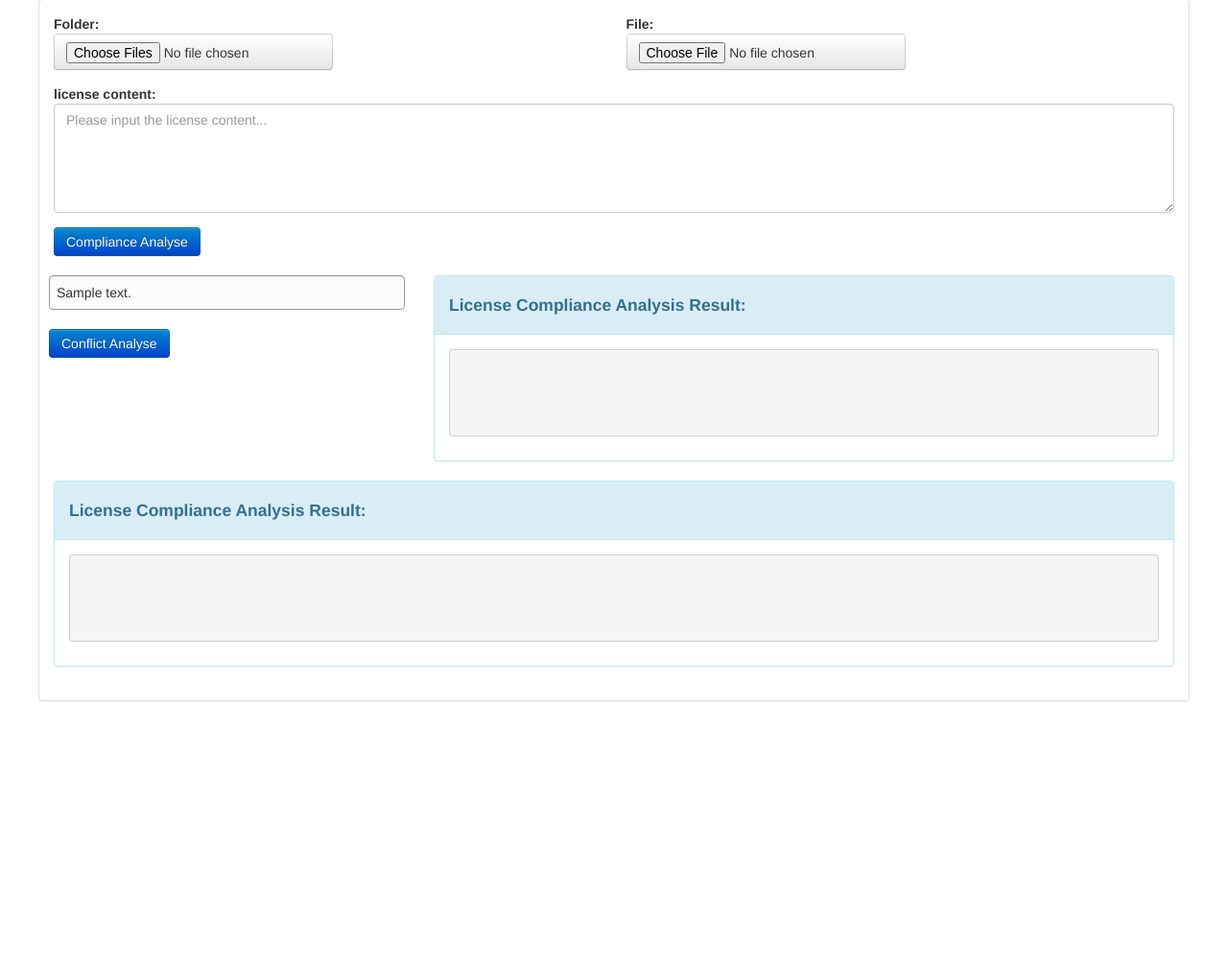
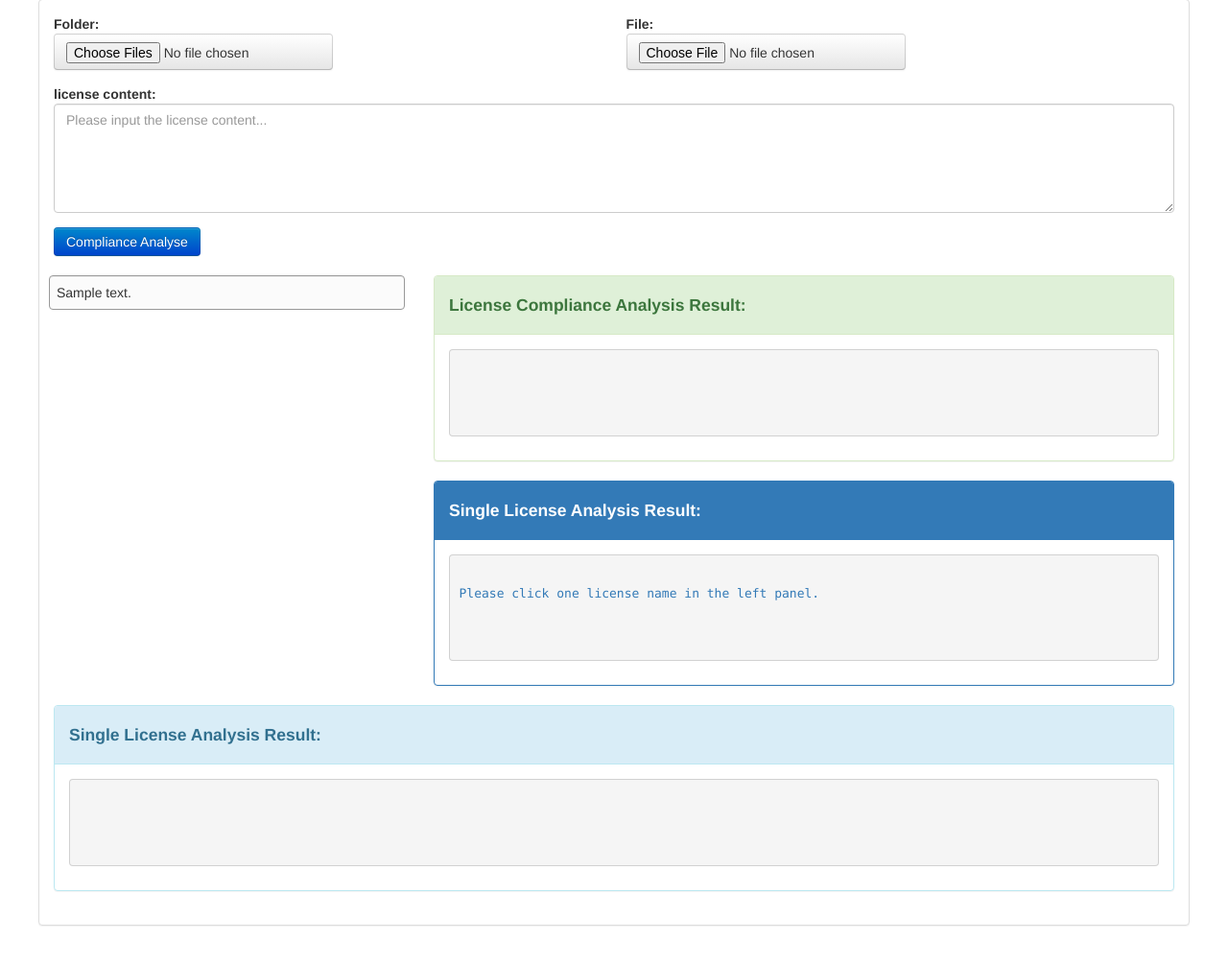
Before and after one commit to JiananHe/LicenseAnalysis, a Django app: template LicenseAnalysis/templates/compliance.html in a window 1280 px wide. Shown: the part 161-1166 px from the top of the page at 96% size. Before the commit the page ends 892 px from the top, so only its background shows below. Run offline with Django 3.2, Linux system fonts and the light colour scheme; the template is opened without the code that fills it: most values are stand-ins (such as "Sample title", 1, 10 or a date in 2020); some libraries are stand-ins or nearby versions.

Commit message:
Integrate compliance function

```diff
--- a/LicenseAnalysis/templates/compliance.html
+++ b/LicenseAnalysis/templates/compliance.html
@@ -20,7 +20,11 @@
               cursor: pointer;
           }
           black{
-              color: #000
+              color: #000;
+          }
+          strongBlue{
+            font-weight: bold;
+            color: #0000ff;
           }
     </style>
 </head>
@@ -79,26 +83,38 @@
                 <div class="col-md-4">
                     <div class="tree well" id="tree_struct" name="tree_struct" style="padding-left: 7px" v-html="message">
                     </div>
-                    <button type="button" id="try_out2" class="btn btn-primary" onclick="conflictClick()">Conflict Analyse</button>
+                    <!--<button type="button" id="try_out2" class="btn btn-primary" onclick="conflictClick()">Conflict Analyse</button>-->
                 </div>
+
                 <div class="col-md-8">
-                    <div class="panel panel-info">
+                    <div class="panel panel-success">
                         <div class="panel-heading">
-                    <h4 id="resultTitle">License Compliance Analysis Result: </h4>
+                            <h4 id="compliance_resultTitle">License Compliance Analysis Result: </h4>
                         </div>
                         <div class="panel-body">
                             <pre>
-                        <p id="folder_content"></p>
+                                <p id="compliance_content"></p>
                             </pre>
-
                         </div>
                     </div>
+
+                    <div class="panel panel-primary">
+                        <div class="panel-heading">
+                            <h4 id="single_resultTitle">Single License Analysis Result: </h4>
+                        </div>
+                        <div class="panel-body">
+                            <pre>
+                                <p id="folder_content" class="text-primary">Please click one license name in the left panel.</p>
+                            </pre>
+                        </div>
+                    </div>
+
                 </div>
             </div>
 
             <div class="panel panel-info" {{ hidden2 }}>
                 <div class="panel-heading">
-                    <h4 id="compliance_title"></h4>
+                    <h4 id="single_license_title"></h4>
                 </div>
                 <div class="panel-body">
                     <pre>
@@ -113,17 +129,24 @@
 
 <script type="text/javascript">
 $(function() {
-        var content = {{ result|safe }}
+        var content = {{ result|safe }};
         $("#file_content").html(content);
 
-        var license_name = {{ license_name|safe }}
-        var title = "License Compliance Analysis Result:  <black>" + license_name + "</black>";
-        $("#compliance_title").html(title);
+        var license_name = {{ license_name|safe }};
+        var title = "Single License Analysis Result:  <black>" + license_name + "</black>";
+        $("#single_license_title").html(title);
+});
+</script>
+
+<script type="text/javascript">
+$(function() {
+        var compliance_content = {{ compliance_result|safe }};
+        $("#compliance_content").html(compliance_content);
 });
 </script>
 
 <script>
-function conflictClick(){
+function showCompliance(){
     $("#resultTitle").html("License Conflict Analysis Result: ");
 
     var content = {{ conflict_result|safe }}
@@ -140,6 +163,7 @@
             content = {{ value|safe }}
         }
     {% endfor %}
+    $("#folder_content").removeClass("text-primary");
     $("#folder_content").html(content);
 
     var license_name = "";
@@ -148,8 +172,8 @@
             license_name = {{ value|safe }}
     }
     {% endfor %}
-    var title = "License Compliance Analysis Result: <black>" + license_name + "</black>";
-    $("#resultTitle").html(title);
+    var title = "Single License Analysis Result: <black>" + license_name + "</black>";
+    $("#single_resultTitle").html(title);
 }
 </script>
 <script type="text/javascript">
@@ -205,6 +229,8 @@
         　　}
         　　e.stopPropagation();
     　　});
+
+
 　　});
 </script>
 
```
Also changed, not shown: LicenseAnalysis/Compliance/complianceAnalysis.py (renamed from LicenseAnalysis/Conflict/conflictDetect.py, +26 -53 lines), LicenseAnalysis/Compliance/views.py (+37 -24 lines), LicenseAnalysis/Conflict/views.py (+7 -8 lines), LicenseAnalysis/Compliance/newAMatrix.csv (renamed from LicenseAnalysis/Conflict/newAMatrix.csv), LicenseAnalysis/db.sqlite3. Lines whose indentation alone changed are shown as unchanged.
